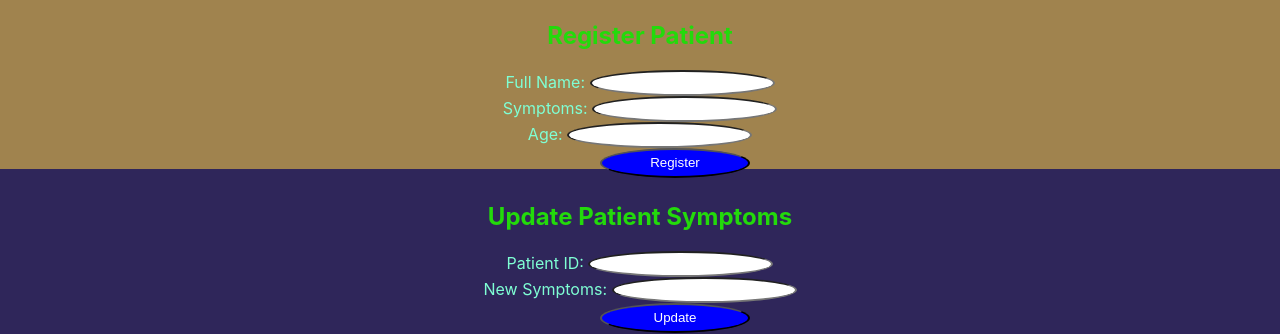
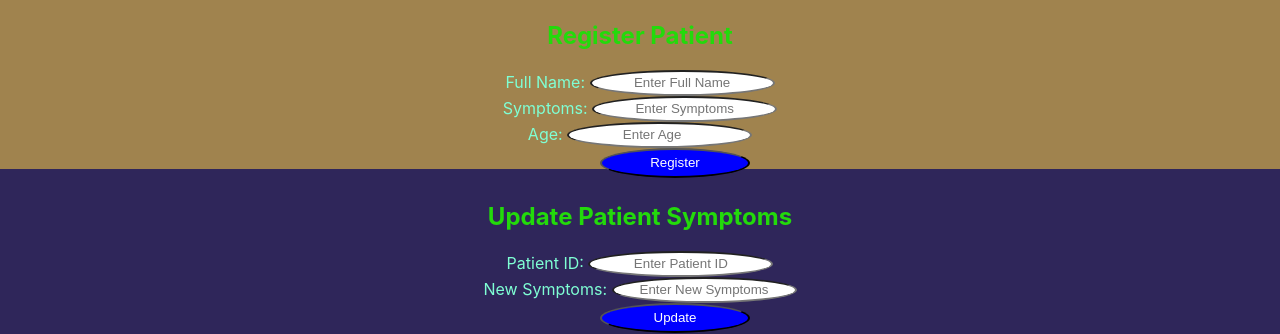
Before and after one commit to Samopz-Org/SamedQueue_frontend, a React (Create React App) app: page /admin-dashboard in a window 1280 px wide. Shown: the part 919-1253 px from the top of the page. Built offline with nearby package versions, Linux system fonts and the light colour scheme; no server answers.

Commit message:
Add placeholders to input fields in login, signup, register, and update patient components

```diff
--- a/src/components/auth.js/login.js
+++ b/src/components/auth.js/login.js
@@ -45,6 +45,7 @@ const Login = ({ setAuthenticated }) => {
           <label for="username" >Username: </label>
           <input
             type="text"
+            placeholder="Enter Full Name"
             id="username"
             name="username"
             value={username}
@@ -55,6 +56,7 @@ const Login = ({ setAuthenticated }) => {
           <label for="password" >Password: </label>
           <input
             type="password"
+            placeholder="Enter password"
             id="password"
             name="password"
             value={password}
--- a/src/components/auth.js/signup.js
+++ b/src/components/auth.js/signup.js
@@ -32,6 +32,7 @@ const Signup = () => {
           <label for="username">Username: </label>
           <input
             type="text"
+            placeholder="Enter Full Name"
             id="username"
             name="username"
             value={username}
@@ -42,6 +43,7 @@ const Signup = () => {
           <label for="password">Password: </label>
           <input
             type="password"
+            placeholder="Enter password"
             id="password"
             name="password"
             value={password}
--- a/src/components/estimateWaitTime.js
+++ b/src/components/estimateWaitTime.js
@@ -12,7 +12,7 @@ const EstimateWaitTime = () => {
             // "http://localhost:3001/estimated-wait-time"
             "https://samedqueue.onrender.com/estimated-wait-time"
         );
-        setWaitTime(response.data.waitTime);
+        setWaitTime(response.data.patients.waitTime);
       } catch (error) {
         console.error("Error fetching estimated wait time", error);
       }
--- a/src/components/queueSize.js
+++ b/src/components/queueSize.js
@@ -9,7 +9,7 @@ const QueueSize = () => {
     const fetchQueueSize = async () => {
       try {
           const response = await axios.get(
-            //   "http://localhost:3001/queue-size"
+              // "http://localhost:3001/queue-size"
               "https://samedqueue.onrender.com/queue-size"
           );
         setQueueSize(response.data.size);
--- a/src/components/registerPatients.js
+++ b/src/components/registerPatients.js
@@ -37,6 +37,7 @@ const RegisterPatient = () => {
           <label>Full Name: </label>
           <input
             type="text"
+            placeholder="Enter Full Name"
             value={name}
             onChange={(e) => setName(e.target.value)}
             required
@@ -46,6 +47,7 @@ const RegisterPatient = () => {
           <label>Symptoms: </label>
           <input
             type="text"
+            placeholder="Enter Symptoms"
             value={symptoms}
             onChange={(e) => setSymptoms(e.target.value)}
             required
@@ -55,6 +57,7 @@ const RegisterPatient = () => {
           <label>Age: </label>
           <input
             type="number"
+            placeholder="Enter Age"
             value={age}
             onChange={(e) => setAge(e.target.value)}
             required
--- a/src/components/updatePatients.js
+++ b/src/components/updatePatients.js
@@ -28,6 +28,7 @@ const UpdatePatient = () => {
           <label>Patient ID: </label>
           <input
             type="text"
+            placeholder="Enter Patient ID"
             value={patientId}
             onChange={(e) => setPatientId(e.target.value)}
             required
@@ -37,6 +38,7 @@ const UpdatePatient = () => {
           <label>New Symptoms: </label>
           <input
             type="text"
+            placeholder="Enter New Symptoms"
             value={symptoms}
             onChange={(e) => setSymptoms(e.target.value)}
             required
```
